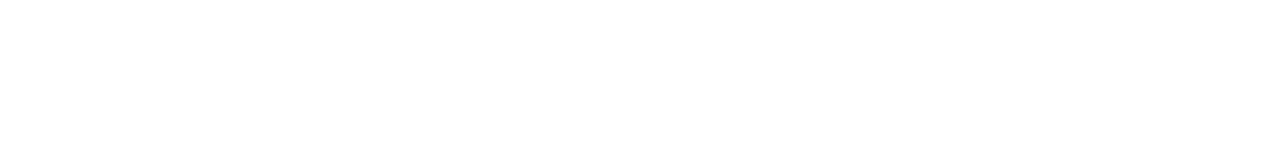
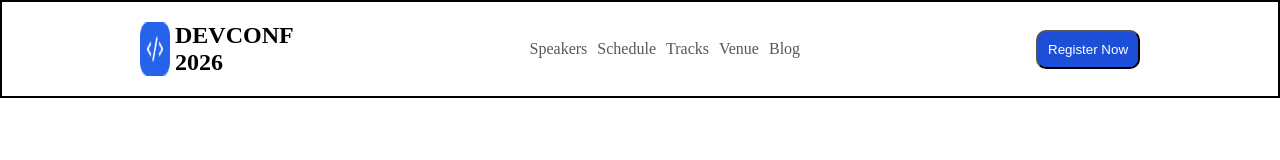
Before and after one commit to Amit-Biswas-Dev/first_assignment, a plain HTML site: page index.html in a window 1280 px wide. Drawn offline with Linux system fonts and the light colour scheme.

Commit message:
First work of nav

```diff
--- a/index.html
+++ b/index.html
@@ -4,10 +4,30 @@
     <meta charset="UTF-8">
     <meta name="viewport" content="width=device-width, initial-scale=1.0">
     <title>Dev Conference</title>
+    <link rel="stylesheet" href="./style.css">
 </head>
 <body>
     <header>
+        <nav>
+            <div class="first_nav">
+                <img src="./assets/logo-mini.png" alt="">
+                <div>
+                    <h2>DEVCONF</h2>
+                <h2>2026</h2>
+                </div>
+            </div>
+            <ul>
+                <li>Speakers</li>
+                <li>Schedule</li>
+                <li>Tracks</li>
+                <li>Venue</li>
+                <li>Blog</li>
+            </ul>
 
+            <div>
+                <button class="common_button">Register Now</button>
+            </div>
+        </nav>
     </header>
 </body>
 </html>
--- a/style.css
+++ b/style.css
@@ -0,0 +1,32 @@
+*{
+    margin: 0px;
+    padding: 0px;
+}
+nav{
+    display: flex;
+    justify-content: space-around;
+    background-color: #FFFFFF;
+    padding : 20px;
+    align-items: center;
+    border: 2px solid black;
+
+}
+.first_nav{
+    display: flex;
+    gap : 5px;
+
+}
+ul{
+    display: flex;
+    justify-content: space-around;
+    list-style: none;
+    gap : 10px;
+    color: #575757;
+}
+
+.common_button{
+    background-color: #1D4ED8;
+    color: #FFFFFF;
+    padding: 10px;
+    border-radius: 10px;
+}
```
